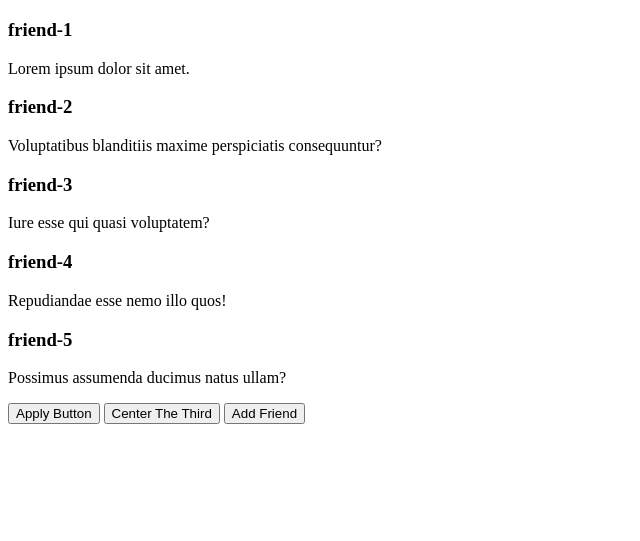
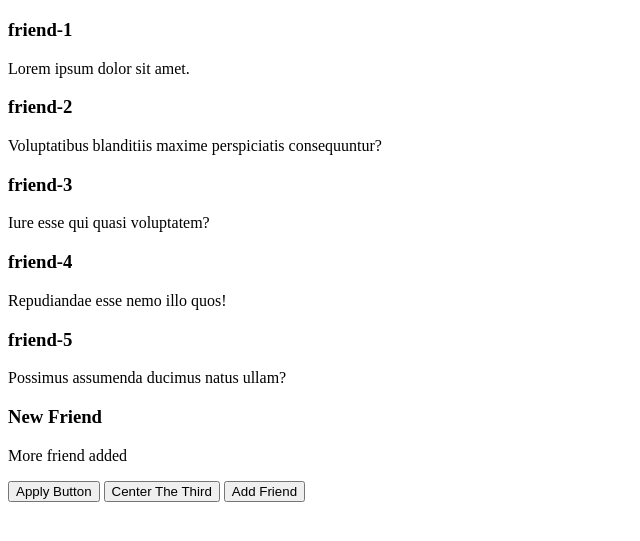
Before and after one commit to Rohul1/domAnd-Es6, a plain HTML site: page index.html in a window 1280 px wide. Both pictures are taken after a click on the button "Add Friend". Shown: the part 61-602 px from the top of the page, without its empty margins (0-640 px from the left). Drawn offline with Linux system fonts and the light colour scheme.

Commit message:
more added

```diff
--- a/index.html
+++ b/index.html
@@ -13,7 +13,9 @@
     </header>
     <main>
         <section>
-            <div id="friends" class="friends">
+            <div>
+                <div id="friends">
+                    <div class="friends">
                         <h3 class="friend-name">friend-1</h3>
                         <p>Lorem ipsum dolor sit amet.</p>
                     </div>
@@ -33,10 +35,12 @@
                         <h3 class="friend-name">friend-5</h3>
                         <p>Possimus assumenda ducimus natus ullam?</p>
                     </div>
+                </div>
                 <div class="operations">
                     <button id="apply-bg">Apply Button</button>
                     <button id="center-third">Center The Third</button>
                     <button id="add-friend">Add Friend</button>
+                </div>
             </div>
         </section>
     </main>
--- a/js/document.js
+++ b/js/document.js
@@ -9,5 +9,11 @@ document.getElementById("center-third").addEventListener("click", function () {
     thirdFriend.style.textAlign = "center"
 })
 document.getElementById("add-friend").addEventListener("click", function () {
-    console.log("add friend")
+    let friendsContainer = document.getElementById("friends");
+    let moreFriend = document.createElement("div")
+    moreFriend.innerHTML = `
+    <h3 class ="friend-name">New Friend</h3>
+    <p>More friend added</p>
+    `
+    friendsContainer.appendChild(moreFriend);
 })
```
Lines whose indentation alone changed are shown as unchanged.
